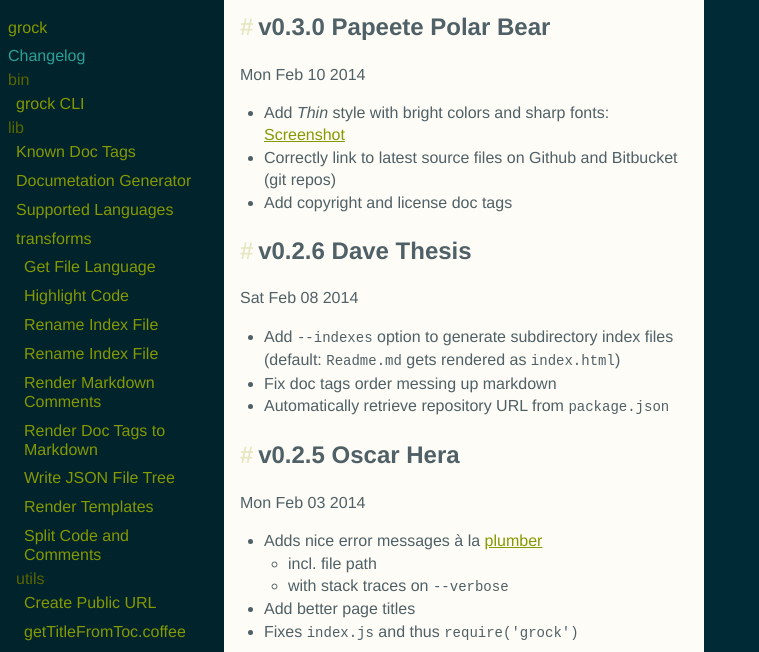
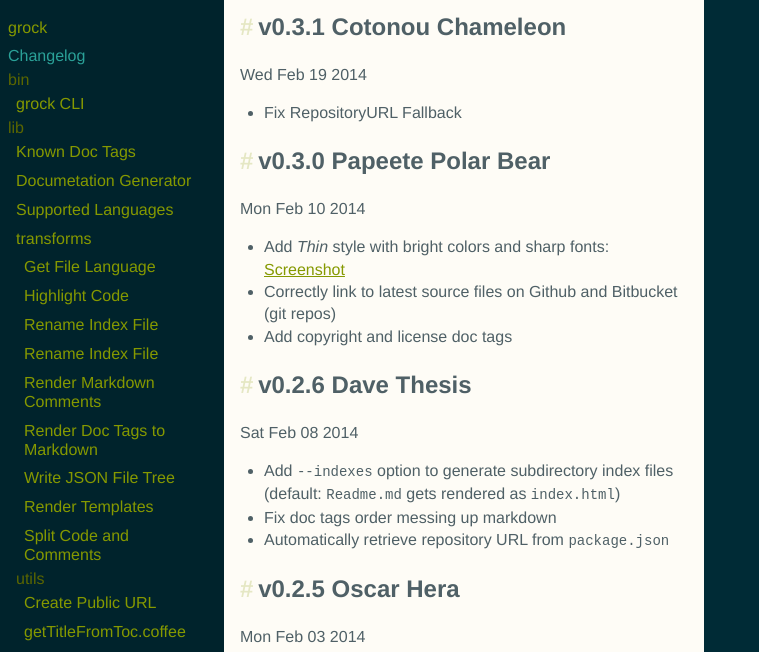
Before and after one commit to killercup/grock, a plain HTML site: page Changelog.md.html in a window 1280 px wide. Shown: the part 125-777 px from the top of the page, without its empty margins (0-759 px from the left). Drawn offline with Linux system fonts and the light colour scheme.

Commit message:
Generated documentation for d4172ec94b3f53a685c133b661fb052d9470b84b

```diff
--- a/Changelog.md.html
+++ b/Changelog.md.html
@@ -25,7 +25,11 @@
       <div class="segment">
 
         <div class="comments ">
-          <div class="wrapper"><h1 id="changelog"><a href="#changelog" class="anchor"></a>Changelog</h1><h2 id="v0-3-0-papeete-polar-bear"><a href="#v0-3-0-papeete-polar-bear" class="anchor"></a>v0.3.0 Papeete Polar Bear</h2><p>Mon Feb 10 2014</p>
+          <div class="wrapper"><h1 id="changelog"><a href="#changelog" class="anchor"></a>Changelog</h1><h2 id="v0-3-1-cotonou-chameleon"><a href="#v0-3-1-cotonou-chameleon" class="anchor"></a>v0.3.1 Cotonou Chameleon</h2><p>Wed Feb 19 2014</p>
+<ul>
+<li>Fix RepositoryURL Fallback</li>
+</ul>
+<h2 id="v0-3-0-papeete-polar-bear"><a href="#v0-3-0-papeete-polar-bear" class="anchor"></a>v0.3.0 Papeete Polar Bear</h2><p>Mon Feb 10 2014</p>
 <ul>
 <li>Add <em>Thin</em> style with bright colors and sharp fonts: <a href="https://f.cloud.github.com/assets/20063/2121121/573a2af8-91d4-11e3-956a-a27ffd9a8635.png">Screenshot</a></li>
 <li>Correctly link to latest source files on Github and Bitbucket (git repos)</li>
--- a/toc.js
+++ b/toc.js
@@ -10,6 +10,11 @@ window.files = [
       "level": 1,
       "slug": "changelog",
       "title": "Changelog"
+    },
+    {
+      "level": 2,
+      "slug": "v0-3-1-cotonou-chameleon",
+      "title": "v0.3.1 Cotonou Chameleon"
     },
     {
       "level": 2,
```
Also changed, not shown: lib/utils/createPublicURL.coffee.html (+2 -1 lines), lib/utils/plumber.js.html (+1 -1 lines).
